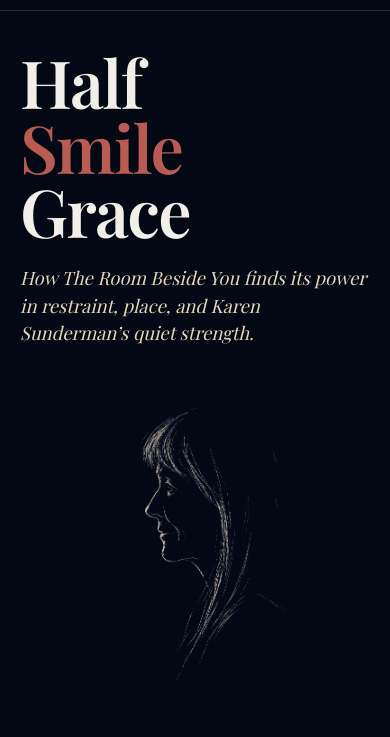
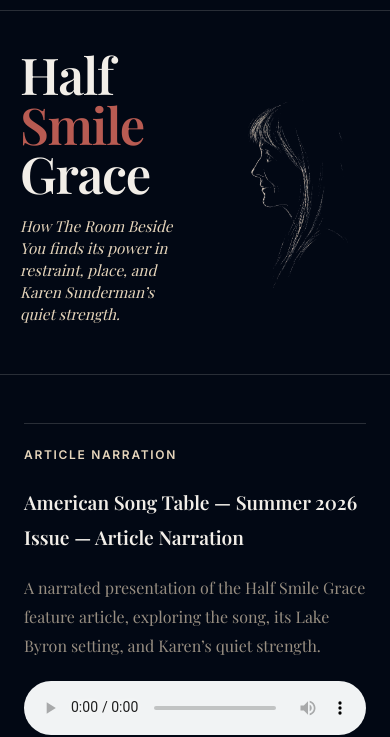
Before and after one commit to workfolios/american-song-table, a website built with Vite: page index.html in a window 390 px wide. Shown: the part 122-859 px from the top of the page. Built offline with nearby package versions, Linux system fonts and the light colour scheme; a web font is replaced by a local one.

Commit message:
Refine mobile hero editorial composition

```diff
--- a/styles.css
+++ b/styles.css
@@ -269,7 +269,8 @@ input:focus-visible {
   }
 }
 
-/* Mobile Hero - 699px and below */
+/* Mobile Hero - 699px and below
+   Preserve the approved editorial relationship: feature text left, Karen portrait right. */
 @media (max-width: 699px) {
   .hero-section {
     height: auto;
@@ -279,8 +280,10 @@ input:focus-visible {
 
   .hero-container {
     display: grid;
-    grid-template-columns: 1fr;
-    row-gap: 24px;
+    grid-template-columns: minmax(0, 1fr) minmax(0, 1fr);
+    align-items: center;
+    column-gap: clamp(10px, 3vw, 18px);
+    row-gap: 0;
     width: 100%;
     max-width: 540px;
     margin: 0 auto;
@@ -292,21 +295,28 @@ input:focus-visible {
   }
 
   .hero-title {
-    font-size: clamp(3.1rem, 17vw, 4.25rem);
+    font-size: clamp(2.85rem, 13vw, 3.8rem);
     line-height: 0.94;
-    margin-bottom: 22px;
+    margin-bottom: 18px;
   }
 
   .hero-subtitle {
     max-width: 100%;
-    font-size: 1.15rem;
-    line-height: 1.5;
+    font-size: clamp(0.95rem, 3.5vw, 1.08rem);
+    line-height: 1.45;
   }
 
-  .hero-illustration-container,
+  .hero-illustration-container {
+    justify-content: flex-end;
+    min-width: 0;
+    max-width: none;
+    margin: 0;
+  }
+
   .hero-profile-img {
-    max-width: 245px;
-    margin: 0 auto;
+    width: clamp(148px, 43vw, 290px);
+    max-width: none;
+    margin: 0 0 0 auto;
   }
 
   .article-chapter {
@@ -316,9 +326,23 @@ input:focus-visible {
 
 /* Small phone adjustment for hero */
 @media (max-width: 360px) {
-  .hero-illustration-container,
+  .hero-container {
+    column-gap: 8px;
+    padding: 0 16px;
+  }
+
+  .hero-title {
+    font-size: clamp(2.65rem, 13vw, 2.95rem);
+    margin-bottom: 16px;
+  }
+
+  .hero-subtitle {
+    font-size: 0.92rem;
+    line-height: 1.4;
+  }
+
   .hero-profile-img {
-    max-width: 215px;
+    width: clamp(132px, 42vw, 154px);
   }
 }
 
```
